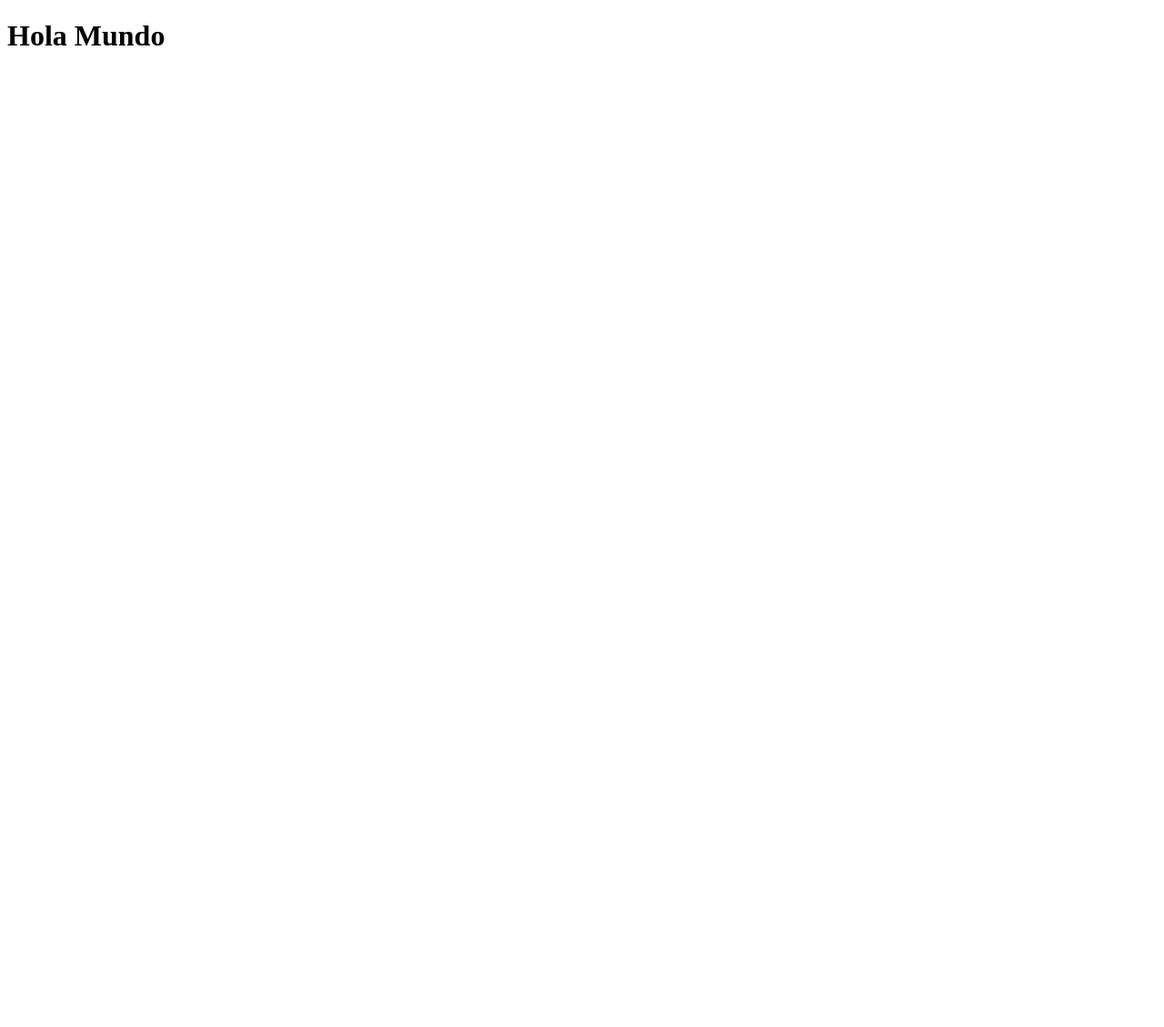
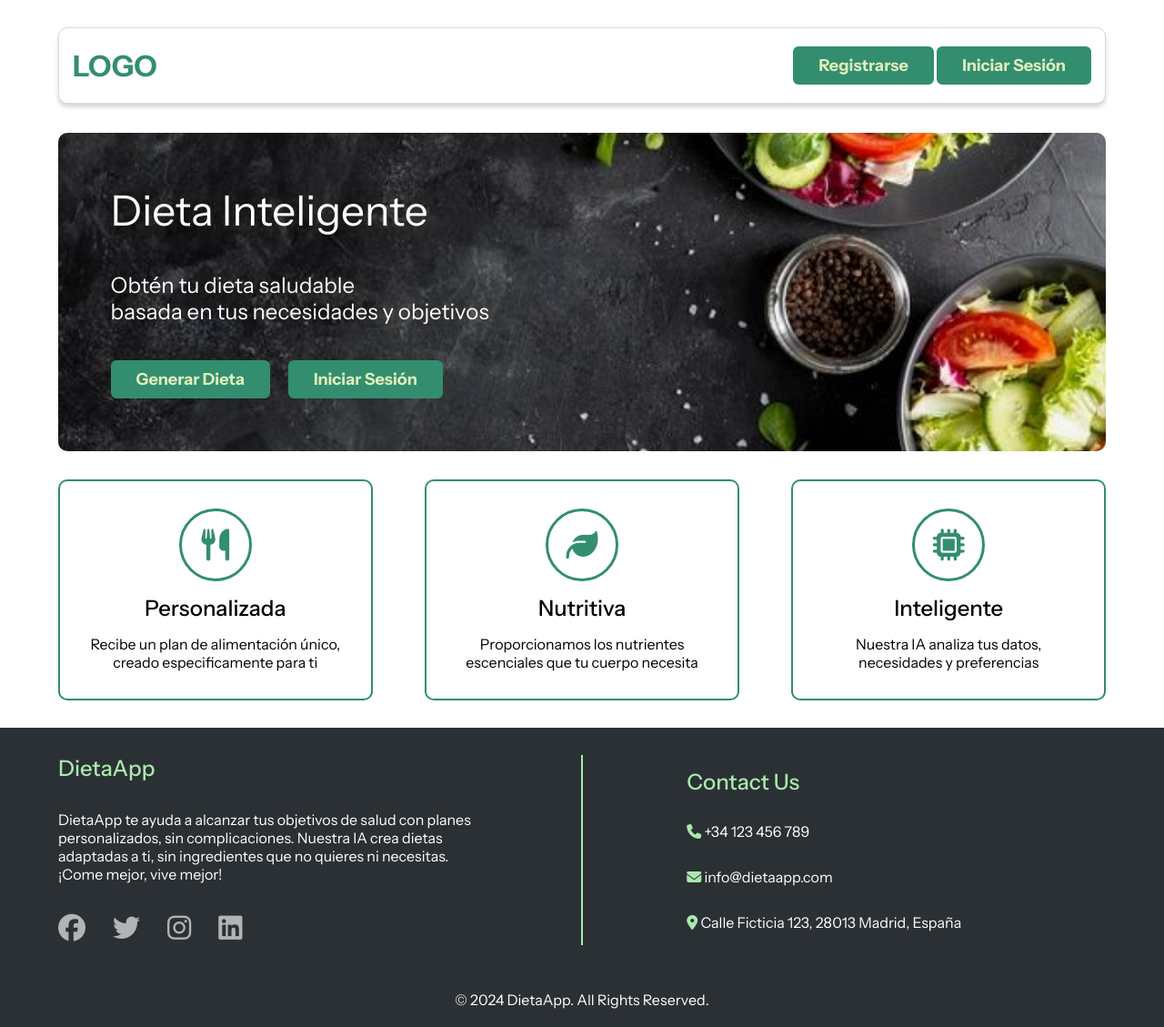
Before and after one commit to alekseisavinok6/dietaApp, a PHP site: page / in a window 1280 px wide. Before the commit the page is almost empty. Shown: the whole page at 91% size. Before the commit the page ends 50 px from the top, so only its background shows below. Run offline with PHP 8.4, Linux system fonts and the light colour scheme; some libraries are stand-ins or nearby versions.

Commit message:
Fin index.php (se incluye navbar y footer)

```diff
--- /dev/null
+++ b/components/footer.html
@@ -0,0 +1,34 @@
+<footer>
+  <div class="footer-content flex-c">
+    <div class="footer-section flex-c">
+      <h3>DietaApp</h3>
+      <p>
+        DietaApp te ayuda a alcanzar tus objetivos de salud con planes
+        personalizados, sin complicaciones. Nuestra IA crea dietas adaptadas a
+        ti, sin ingredientes que no quieres ni necesitas. ¡Come mejor, vive
+        mejor!
+      </p>
+      <div class="social-icons">
+        <a href="#" target="_blank"><i class="fab fa-facebook"></i></a>
+        <a href="#" target="_blank"><i class="fab fa-twitter"></i></a>
+        <a href="#" target="_blank"><i class="fab fa-instagram"></i></a>
+        <a href="#" target="_blank"><i class="fab fa-linkedin"></i></a>
+      </div>
+    </div>
+
+    <div class="footer-divider"></div>
+
+    <div class="footer-section footer-contact flex-c">
+      <h3>Contact Us</h3>
+      <div><i class="fas fa-phone"></i> +34 123 456 789</div>
+      <div><i class="fas fa-envelope"></i> info@dietaapp.com</div>
+      <div>
+        <i class="fas fa-map-marker-alt"></i> Calle Ficticia 123, 28013 Madrid,
+        España
+      </div>
+    </div>
+  </div>
+  <div class="footer-bottom">
+    <p>&copy; 2024 DietaApp. All Rights Reserved.</p>
+  </div>
+</footer>
--- /dev/null
+++ b/components/navbar.php
@@ -0,0 +1,7 @@
+<nav class="navbar flex-c">
+  <a href="#" class="logo"><h2>LOGO</h2></a>
+  <div class="buttons">
+    <a href="#"><button class="btn">Registrarse</button></a>
+    <a href="#"><button class="btn">Iniciar Sesión</button></a>
+  </div>
+</nav>
--- a/css/styles.css
+++ b/css/styles.css
@@ -2,11 +2,11 @@
   box-sizing: border-box;
   margin: 0;
   font-family: "Instrument Sans", sans-serif;
+  text-decoration: none;
+  list-style: none;
 }
 
-body {
-  padding: 30px 5%;
-}
+/* GLOBAL */
 
 a {
   text-decoration: none;
@@ -14,6 +14,11 @@ a {
 }
 
 h1 {
+  font-size: 46px;
+  font-weight: normal;
+}
+
+h2 {
   font-size: 32px;
 }
 
@@ -30,23 +35,15 @@ i {
   color: #328e6e;
 }
 
-/* NAVBAR */
-
-.navbar {
-  background-color: #ffffff;
-  color: white;
-  padding: 10px 15px;
+.flex-c {
   display: flex;
   justify-content: space-between;
-  align-items: center;
-  border-radius: 10px;
-  border: 1px solid #d9d9d9;
-  box-shadow: 0px 4px 4px #d9d9d9;
 }
 
-.buttons {
-  display: flex;
-  gap: 20px;
+.container {
+  flex-direction: column;
+  min-height: 100vh;
+  padding: 30px 5%;
 }
 
 .btn {
@@ -68,33 +65,42 @@ i {
   cursor: pointer;
 }
 
+/* NAVBAR */
+
+.navbar {
+  background-color: #ffffff;
+  color: white;
+  padding: 20px 15px;
+  align-items: center;
+  border-radius: 10px;
+  border: 1px solid #d9d9d9;
+  box-shadow: 0px 4px 4px #d9d9d9;
+}
+
+.two-buttons {
+  display: flex;
+  gap: 20px;
+}
+
 /* BANNER */
 .banner {
-  background-image: url("/imgs/imagenPrincipal.jpg");
+  background-image: url("../imgs/imagenPrincipal.jpg");
   position: relative;
   background-size: cover;
   background-position: center;
   background-repeat: no-repeat;
   color: white;
   border-radius: 10px;
-  padding: 20px;
   padding: 5%;
-  display: flex;
   flex-direction: column;
-  gap: 30px;
-  margin-top: 30px;
+  height: 350px;
 }
 
 .banner p {
-  font-size: 20px;
+  font-size: 24px;
 }
 
 /* HOME CARDS */
-.home-cards {
-  display: flex;
-  justify-content: space-between;
-}
-
 .card {
   background-color: white;
   border-radius: 10px;
@@ -105,10 +111,6 @@ i {
   flex-direction: column;
   align-items: center;
   gap: 15px;
-  margin-top: 30px;
-}
-
-.card {
   text-align: center;
 }
 
@@ -123,3 +125,53 @@ i {
   width: 80px;
   height: 80px;
 }
+
+/* FOOTER */
+
+footer {
+  background-color: #2b3035;
+  color: white;
+}
+
+footer h3,
+.footer-section i,
+.social-icons i:hover {
+  color: #aae8ac;
+}
+
+.footer-content {
+  padding: 30px 5%;
+  flex-wrap: wrap;
+}
+
+.footer-section {
+  width: 40%;
+  flex-direction: column;
+  gap: 30px;
+}
+
+.social-icons {
+  display: flex;
+  gap: 30px;
+  font-size: 30px;
+}
+
+.social-icons i {
+  color: rgb(179, 179, 179);
+}
+
+.footer-contact {
+  margin: 15px 0;
+}
+
+.footer-divider {
+  height: auto;
+  width: 1px;
+  border: 1px solid #aae8ac;
+}
+
+.footer-bottom p {
+  margin: 0;
+  padding: 20px 0;
+  text-align: center;
+}
--- a/index.php
+++ b/index.php
@@ -1,15 +1,63 @@
-<?php
-include "db/conexion.php";
-?>
-
 <!DOCTYPE html>
 <html lang="en">
-<head>
-    <meta charset="UTF-8">
-    <meta name="viewport" content="width=device-width, initial-scale=1.0">
-    <title>dietaApp</title>
-</head>
-<body>
-    <h1>Hola Mundo</h1>
-</body>
+  <head>
+    <meta charset="UTF-8" />
+    <meta name="viewport" content="width=device-width, initial-scale=1.0" />
+    <title>Generardor de Dieta</title>
+    <link rel="stylesheet" href="css/styles.css?v=1.0" />
+    <link rel="preconnect" href="https://fonts.googleapis.com" />
+    <link rel="preconnect" href="https://fonts.gstatic.com" crossorigin />
+    <link
+      href="https://fonts.googleapis.com/css2?family=Instrument+Sans:ital,wght@0,400..700;1,400..700&display=swap"
+      rel="stylesheet"
+    />
+  </head>
+  <body>
+    <?php
+        error_reporting(E_ALL);
+        ini_set('display_errors', 1);
+    ?>
+    <div class="container flex-c">
+        <?php include "components/navbar.php"?>
+
+        <header class="banner flex-c">
+            <h1>Dieta Inteligente</h1>
+            <p>
+              Obtén tu dieta saludable <br />
+              basada en tus necesidades y objetivos
+            </p>
+            <div class="two-buttons">
+                <a href="#"><button class="btn">Generar Dieta</button></a>
+                <a href="#"><button class="btn">Iniciar Sesión</button></a>
+            </div>
+        </header>
+
+        <div class="home-cards flex-c">
+            <div class="card">
+                <i class="fa-solid fa-utensils"></i>
+                <h3>Personalizada</h3>
+                <p>
+                    Recibe un plan de alimentación único, creado especificamente para ti
+                </p>
+            </div>
+            <div class="card">
+                <i class="fa-solid fa-leaf"></i>
+                <h3>Nutritiva</h3>
+                <p>
+                    Proporcionamos los nutrientes escenciales que tu cuerpo necesita
+                </p>
+            </div>
+            <div class="card">
+                <i class="fa-solid fa-microchip"></i>
+                <h3>Inteligente</h3>
+                <p>Nuestra IA analiza tus datos, necesidades y preferencias</p>
+            </div>
+        </div>
+    </div>
+    <?php include "components/footer.html"?>
+    <script
+      src="https://kit.fontawesome.com/6209fab7df.js"
+      crossorigin="anonymous"
+    ></script>
+  </body>
 </html>
```
Also changed, not shown: index.html (deleted, +0 -60 lines).
